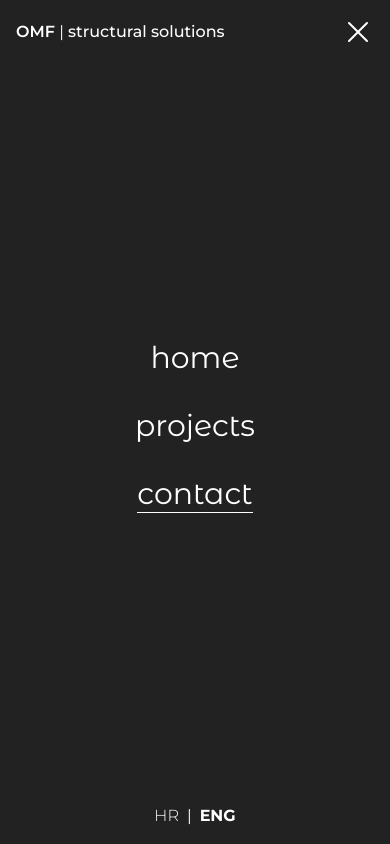
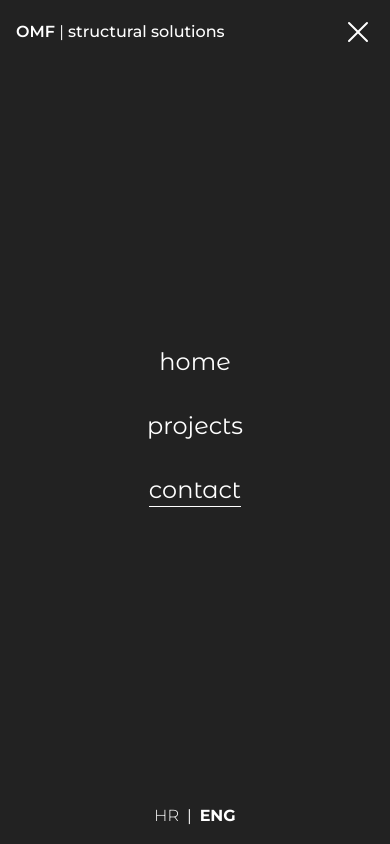
Before and after one commit to oyrad/omf, a Next.js app: page /en/contact in a window 390 px wide. Both pictures are taken after a click on the icon 358 px from the left and 32 px from the top of the page. Shown: the top 844 px of the page. Built offline with nearby package versions, Linux system fonts and the light colour scheme.

Commit message:
change grid settings

```diff
--- a/app/[lang]/_components/AboutUs.tsx
+++ b/app/[lang]/_components/AboutUs.tsx
@@ -18,7 +18,7 @@ export default function AboutUs({ lang, about }: AboutUsProps) {
         <div className="h-1.5 w-8 bg-stone-800" />
         <p className="text-3xl font-bold text-stone-800">{about.subtitle}</p>
       </div>
-      <div className="grid grid-cols-2 gap-12 mb-48">
+      <div className="grid grid-cols-1 gap-12 mb-48 md:grid-cols-2">
         <div className="flex flex-col items-start space-y-8 text-base text-stone-800 font-open">
           <p>
             {about.firstAboutParagraph}{" "}
@@ -42,7 +42,7 @@ export default function AboutUs({ lang, about }: AboutUsProps) {
           src={skyscraper}
           alt="skyscraper"
           width={600}
-          className="justify-self-end"
+          className="hidden justify-self-end md:block"
         />
       </div>
     </AnimatedContainer>
--- a/app/[lang]/_components/Services/ServicesContainer.tsx
+++ b/app/[lang]/_components/Services/ServicesContainer.tsx
@@ -50,7 +50,7 @@ export default function ServicesContainer({
         </div>
       )}
       <div
-        className={`grid grid-cols-3 gap-16 mb-24 font-open ${additionalClass}`}
+        className={`grid grid-cols-1 md:grid-cols-3 gap-16 mb-24 font-open ${additionalClass}`}
       >
         {isimageFirst && (
           <Image src={image} alt="section photo 1" className="w-96 -z-50" />
--- a/app/[lang]/page.tsx
+++ b/app/[lang]/page.tsx
@@ -41,7 +41,7 @@ export default async function Home({
   return (
     <>
       <div
-        className="flex flex-col items-center justify-between h-svh md:h-screen mb-32 text-white"
+        className="flex flex-col items-center justify-between mb-16 text-white md:mb-32 h-svh md:h-screen"
         style={{
           backgroundImage: `url(${backgroundImage.src})`,
           backgroundSize: "cover",
@@ -49,20 +49,22 @@ export default async function Home({
       >
         <FixedHeader lang={lang} navigation={navigation} />
         <Header lang={lang} navigation={navigation} />
-        <div className="flex flex-col items-center space-y-2">
+        <div className="flex flex-col items-center px-10 space-y-2 md:px-0">
           <Image
             src={logo}
             width={400}
             alt="logo"
-            className="h-auto mb-8"
+            className="h-auto mb-8 w-72 md:w-auto"
             priority
           />
-          <h2 className="mb-1 text-3xl font-medium">{page.home.heroTitle}</h2>
-          <h3 className="text-xl">{page.home.heroSubtitle}</h3>
+          <h2 className="mb-1 text-xl font-medium text-center md:text-3xl">
+            {page.home.heroTitle}
+          </h2>
+          <h3 className="hidden text-xl md:block">{page.home.heroSubtitle}</h3>
         </div>
         <AnimatedArrowDown />
       </div>
-      <div className="px-44">
+      <div className="px-8 md:px-44">
         <AboutUs lang={lang} about={about} />
         <ServicesContainer
           firstService={services.servicesList[0]}
--- a/app/_components/MobileNavigation.tsx
+++ b/app/_components/MobileNavigation.tsx
@@ -22,7 +22,8 @@ export default function MobileNavigation({
   const pathname = usePathname();
 
   return (
-    <div className="absolute top-0 left-0 z-20 w-full h-svh bg-[#222] p-4 flex flex-col justify-between items-center overflow-hidden">
+    <div className="absolute top-0 left-0 z-20 w-full h-svh bg-[#222] p-4">
+      <div className="flex flex-col items-center justify-between h-full">
         <div className="flex items-center justify-between w-full">
           <h1 className="font-lg">
             <span className="font-semibold">OMF</span> |{" "}
@@ -33,7 +34,7 @@ export default function MobileNavigation({
         <nav className="flex flex-col items-center space-y-8 w-fit">
           <Link
             href={`/${lang}`}
-          className={`text-3xl hover:border-b hover:border-white font-alternate
+            className={`text-2xl hover:border-b hover:border-white font-alternate
         ${
           pathname === "/en" || pathname === "/hr"
             ? "border-b border-white"
@@ -44,7 +45,7 @@ export default function MobileNavigation({
           </Link>
           <Link
             href={`/${lang}/projects`}
-          className={`text-3xl hover:border-b hover:border-white font-alternate
+            className={`text-2xl hover:border-b hover:border-white font-alternate
         ${pathname.includes("projects") ? "border-b border-white" : ""}
       `}
           >
@@ -52,7 +53,7 @@ export default function MobileNavigation({
           </Link>
           <Link
             href={`/${lang}/contact`}
-          className={`text-3xl hover:border-b hover:border-white font-alternate
+            className={`text-2xl hover:border-b hover:border-white font-alternate
         ${pathname.includes("contact") ? "border-b border-white" : ""}
       `}
           >
@@ -61,5 +62,6 @@ export default function MobileNavigation({
         </nav>
         <LocaleSwitcher />
       </div>
+    </div>
   );
 }
```
Lines whose indentation alone changed are shown as unchanged.
